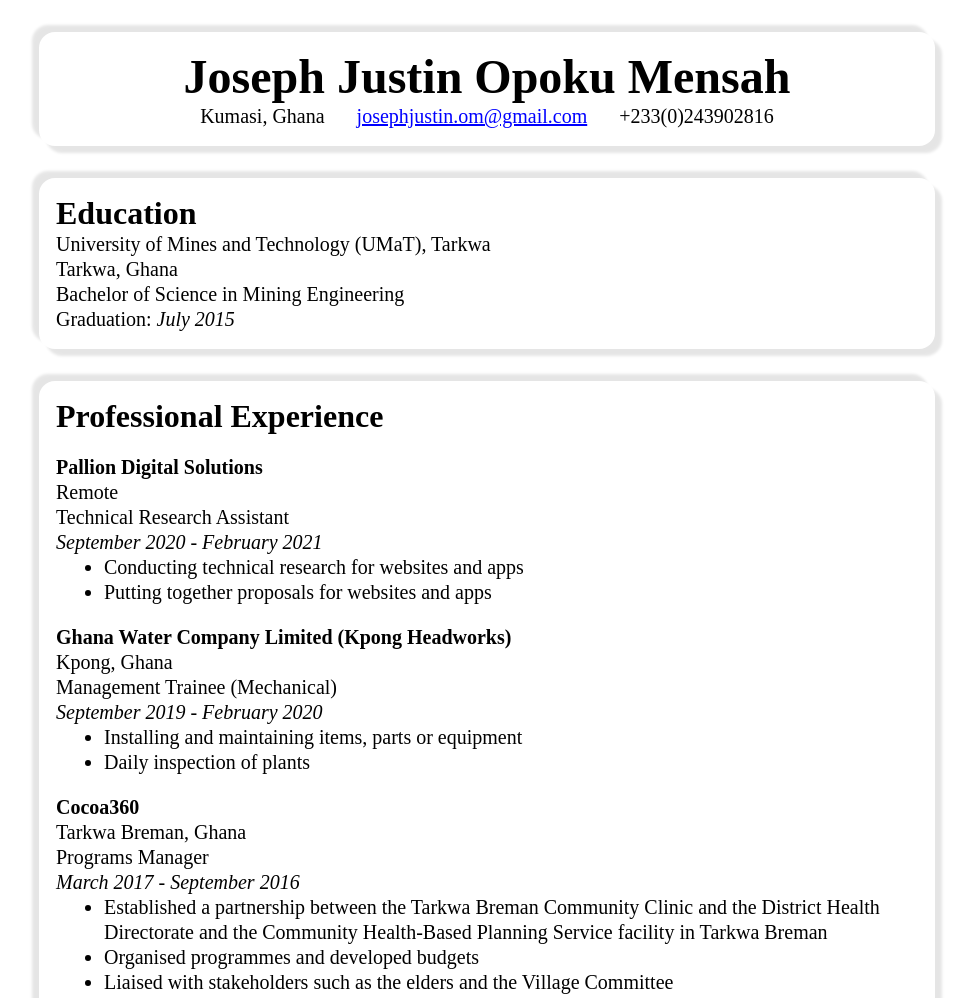
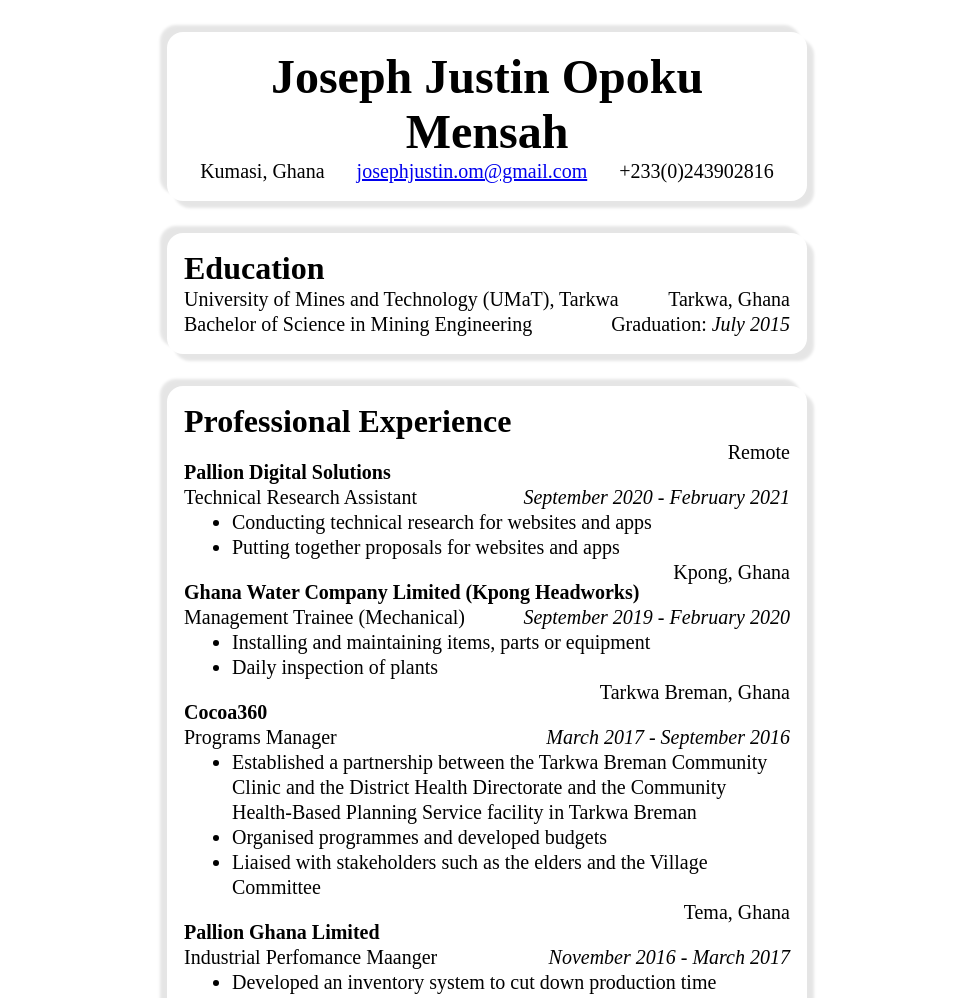
Before and after one commit to JustinJoe/zuri-task-portfolio, a plain HTML site: page index.html in a window 1280 px wide. Shown: the top 998 px of the page, without its empty margins (153-1126 px from the left). Drawn offline with Linux system fonts and the light colour scheme.

Commit message:
'updates'

```diff
--- a/index.html
+++ b/index.html
@@ -13,43 +13,59 @@
       <h1>Joseph Justin Opoku Mensah</h1>
       <div class="intro-details">
         <p>Kumasi, Ghana</p>
-        <p class="email">josephjustin.om@gmail.com</p>
-        <p>+233(0)243902816</p>
+        <a href="mailto:josephjustin.om@gmail.com">josephjustin.om@gmail.com</a>
+        <a class="number" href="tel: +233243902816">+233(0)243902816</a>
       </div>
     </section>
 
     <section class="education">
       <h2>Education</h2>
+      <div class="flex">
         <p>University of Mines and Technology (UMaT), Tarkwa</p>
         <p>Tarkwa, Ghana</p>
+      </div>
+      <div class="flex">
         <p>Bachelor of Science in Mining Engineering</p>
         <p>Graduation: <span>July 2015</span></p>
+      </div>
     </section>
 
     <section class="p-exp">
       <h2>Professional Experience</h2>
+      <div class="flex">
         <h3>Pallion Digital Solutions</h3>
         <p>Remote</p>
+      </div>
+      <div class="flex">
         <p>Technical Research Assistant</p>
         <span>September 2020 - February 2021</span>
+      </div>
       <ul>
         <li>Conducting technical research for websites and apps</li>
         <li>Putting together proposals for websites and apps</li>
       </ul>
 
+      <div class="flex">
         <h3>Ghana Water Company Limited (Kpong Headworks)</h3>
         <p>Kpong, Ghana</p>
+      </div>
+      <div class="flex">
         <p>Management Trainee (Mechanical)</p>
         <span>September 2019 - February 2020</span>
+      </div>
       <ul>
         <li>Installing and maintaining items, parts or equipment</li>
         <li>Daily inspection of plants</li>
       </ul>
 
+      <div class="flex">
         <h3>Cocoa360</h3>
         <p>Tarkwa Breman, Ghana</p>
+      </div>
+      <div class="flex">
         <p>Programs Manager</p>
         <span>March 2017 - September 2016</span>
+      </div>
       <ul>
         <li>
           Established a partnership between the Tarkwa Breman Community Clinic
@@ -62,20 +78,28 @@
         </li>
       </ul>
 
+      <div class="flex">
         <h3>Pallion Ghana Limited</h3>
         <p>Tema, Ghana</p>
+      </div>
+      <div class="flex">
         <p>Industrial Perfomance Maanger</p>
         <span>November 2016 - March 2017</span>
+      </div>
       <ul>
         <li>Developed an inventory system to cut down production time</li>
         <li>Estimated required quantity and cost of projects</li>
         <li>Monitoring and evaluation and research</li>
       </ul>
 
+      <div class="flex">
         <h3>Our Lady of Mercy Senior High School</h3>
         <p>Tema, Ghana</p>
+      </div>
+      <div class="flex">
         <p>Teacher, National Service Personnel</p>
         <span>September 2015 - July 2016</span>
+      </div>
       <ul>
         <li>
           Helped students to develop computational skills by using suitable
@@ -94,14 +118,20 @@
 
     <section class="l-exp">
       <h2>Leadership Experience</h2>
+      <div class="flex">
         <p>Pax Romana Ghana, <span>National Organiser</span></p>
         <span>March 2014 - April 2014</span>
+      </div>
 
+      <div class="flex">
         <p>Rotaract Club - UMaT Chapter, <span>Project Coordinator</span></p>
         <span>September 2014 - April 2015</span>
+      </div>
 
+      <div class="flex">
         <p>Chamber of Mines Hall, <span>Electoral Commissioner</span></p>
         <span>February 2015 - April 2015</span>
+      </div>
     </section>
 
     <section class="skills">
--- a/style.css
+++ b/style.css
@@ -13,6 +13,7 @@
 body {
   width: 90%;
   margin: 0 auto;
+  overflow: hidden;
 }
 
 section {
@@ -33,6 +34,7 @@
 
 h3,
 p,
+a,
 li,
 span {
   font-size: 1.25rem;
@@ -43,11 +45,6 @@
   font-style: italic;
 }
 
-.email {
-  text-decoration: underline;
-  color: blue;
-}
-
 .intro {
   text-align: center;
 }
@@ -55,6 +52,11 @@
 .intro-details {
   display: flex;
   flex-direction: column;
+}
+
+.number {
+  color: black;
+  text-decoration: none;
 }
 
 .intro,
@@ -68,6 +70,11 @@
   border-radius: 1em;
 }
 
+.flex {
+  display: flex;
+  flex-direction: column;
+}
+
 ul {
   margin-left: 3em;
 }
@@ -79,9 +86,18 @@
 }
 
 @media (min-width: 1100px) {
+  body {
+    width: 50%;
+  }
+
   .intro-details {
     flex-direction: row;
     gap: 2em;
     justify-content: center;
   }
+
+  .flex {
+    flex-direction: row;
+    justify-content: space-between;
+  }
 }
```
Lines whose indentation alone changed are shown as unchanged.
